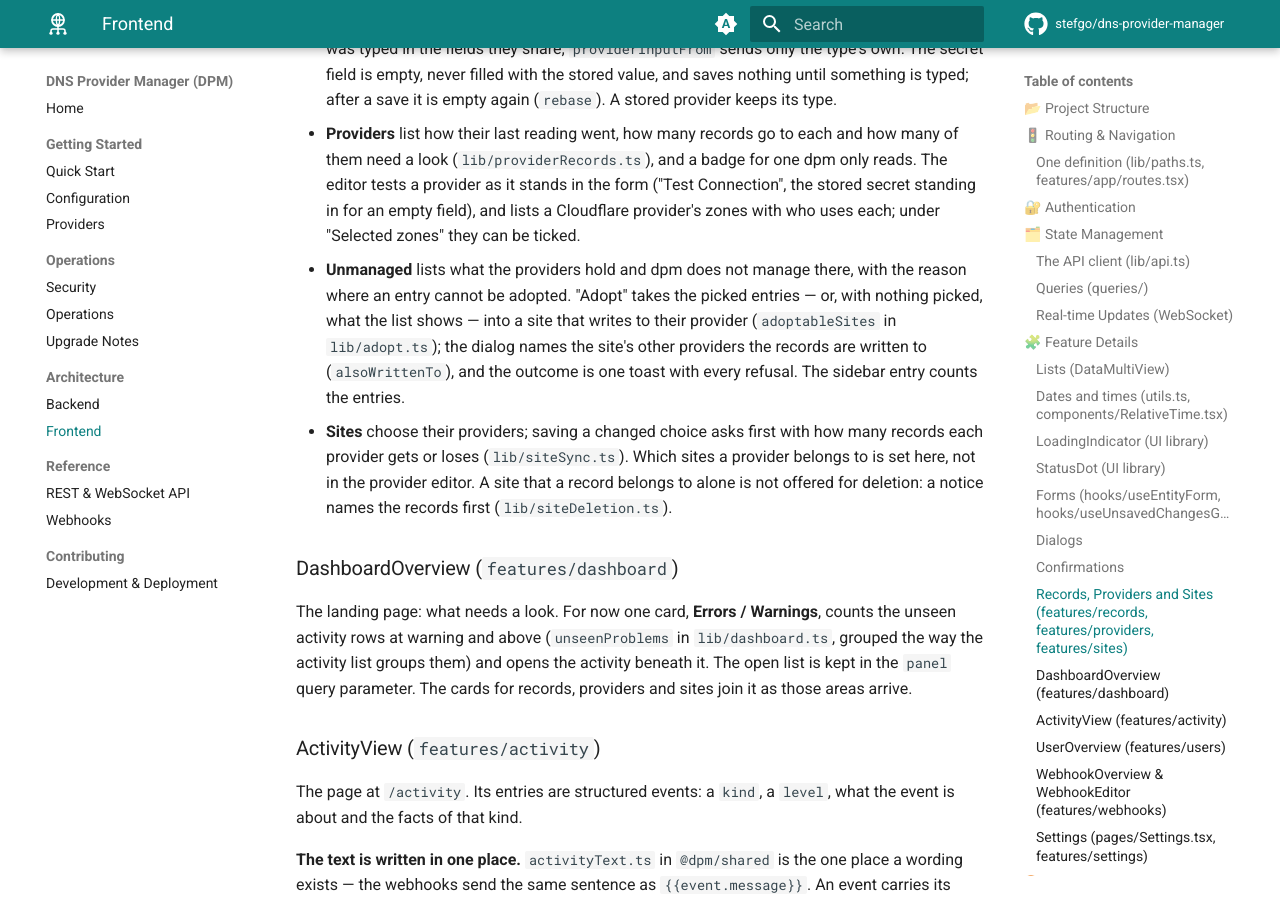
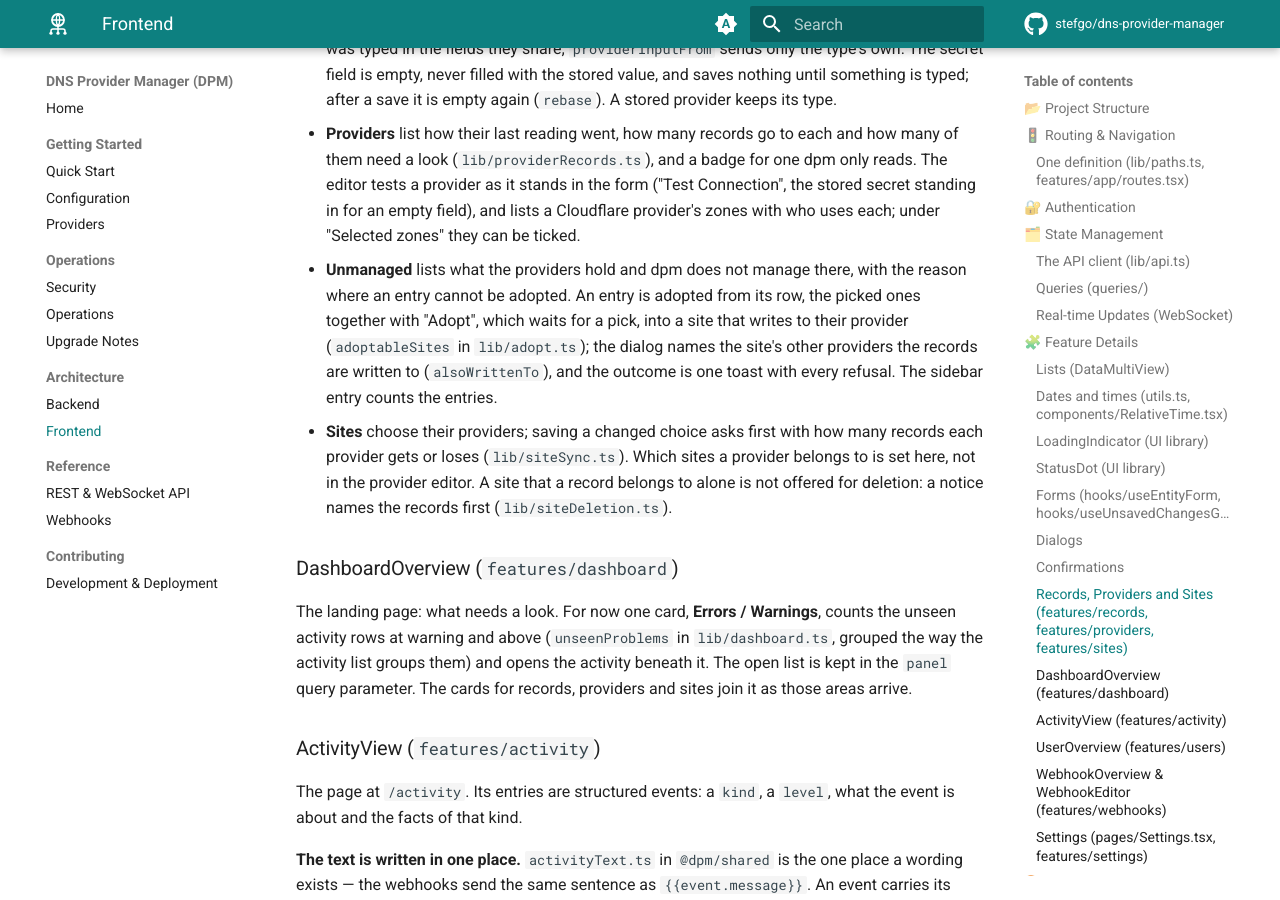
Before and after one commit to stefgo/dns-provider-manager, an MkDocs documentation site: the page built from docs/frontend.md, in a window 1280 px wide and 900 px high, scrolled down 10652 px. Built offline with MkDocs 1.6.1 and Material for MkDocs 9.7.7, drawn with Linux system fonts in a browser that asks for light colours; comment, search, counter and statistics services are not loaded.

Commit message:
feat: Adopt an unmanaged entry from its row
Each unmanaged entry gets an action to adopt it on its own. The Adopt button
above the list takes the picked entries only and stays disabled until one is
picked; it no longer adopts everything the list shows. It now comes before
Read Now, which becomes the primary button.

Co-Authored-By: Claude Opus 5.5 <noreply@anthropic.com>

```diff
--- a/docs/frontend.md
+++ b/docs/frontend.md
@@ -299,11 +299,11 @@ through `useUnsavedChangesGuard`. The rules of each form are pure (`lib/recordFo
   the form ("Test Connection", the stored secret standing in for an empty field), and lists a
   Cloudflare provider's zones with who uses each; under "Selected zones" they can be ticked.
 - **Unmanaged** lists what the providers hold and dpm does not manage there, with the reason
-  where an entry cannot be adopted. "Adopt" takes the picked entries — or, with nothing
-  picked, what the list shows — into a site that writes to their provider (`adoptableSites`
-  in `lib/adopt.ts`); the dialog names the site's other providers the records are written
-  to (`alsoWrittenTo`), and the outcome is one toast with every refusal. The sidebar entry
-  counts the entries.
+  where an entry cannot be adopted. An entry is adopted from its row, the picked ones
+  together with "Adopt", which waits for a pick, into a site that writes to their provider
+  (`adoptableSites` in `lib/adopt.ts`); the dialog names the site's other providers the
+  records are written to (`alsoWrittenTo`), and the outcome is one toast with every refusal.
+  The sidebar entry counts the entries.
 - **Sites** choose their providers; saving a changed choice asks first with how many records
   each provider gets or loses (`lib/siteSync.ts`). Which sites a provider belongs to is set here, not in the
   provider editor. A site that a record belongs to alone is not offered for deletion: a notice
```
Also changed, not shown: .release/next.md (+2 -2 lines), 1 other file.
